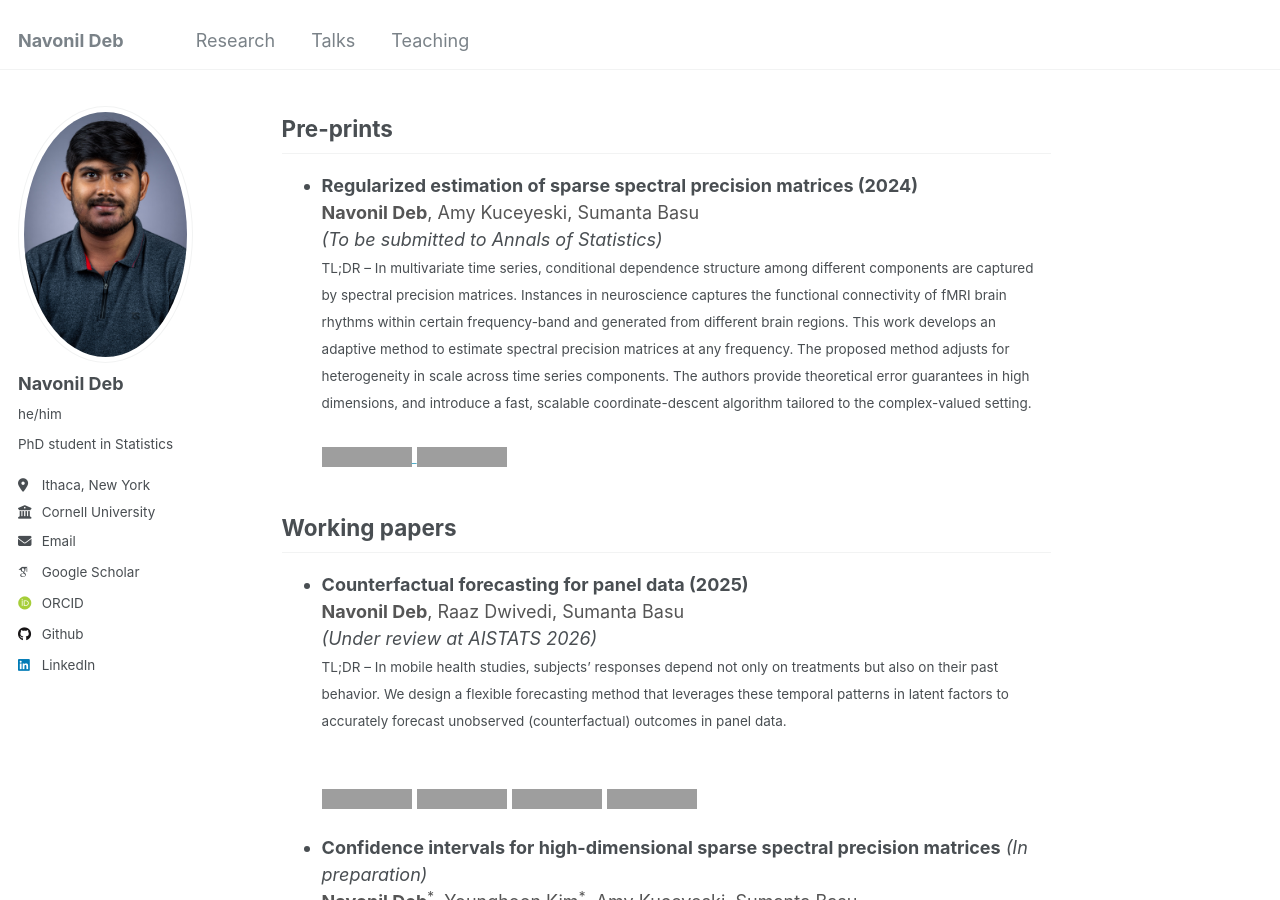
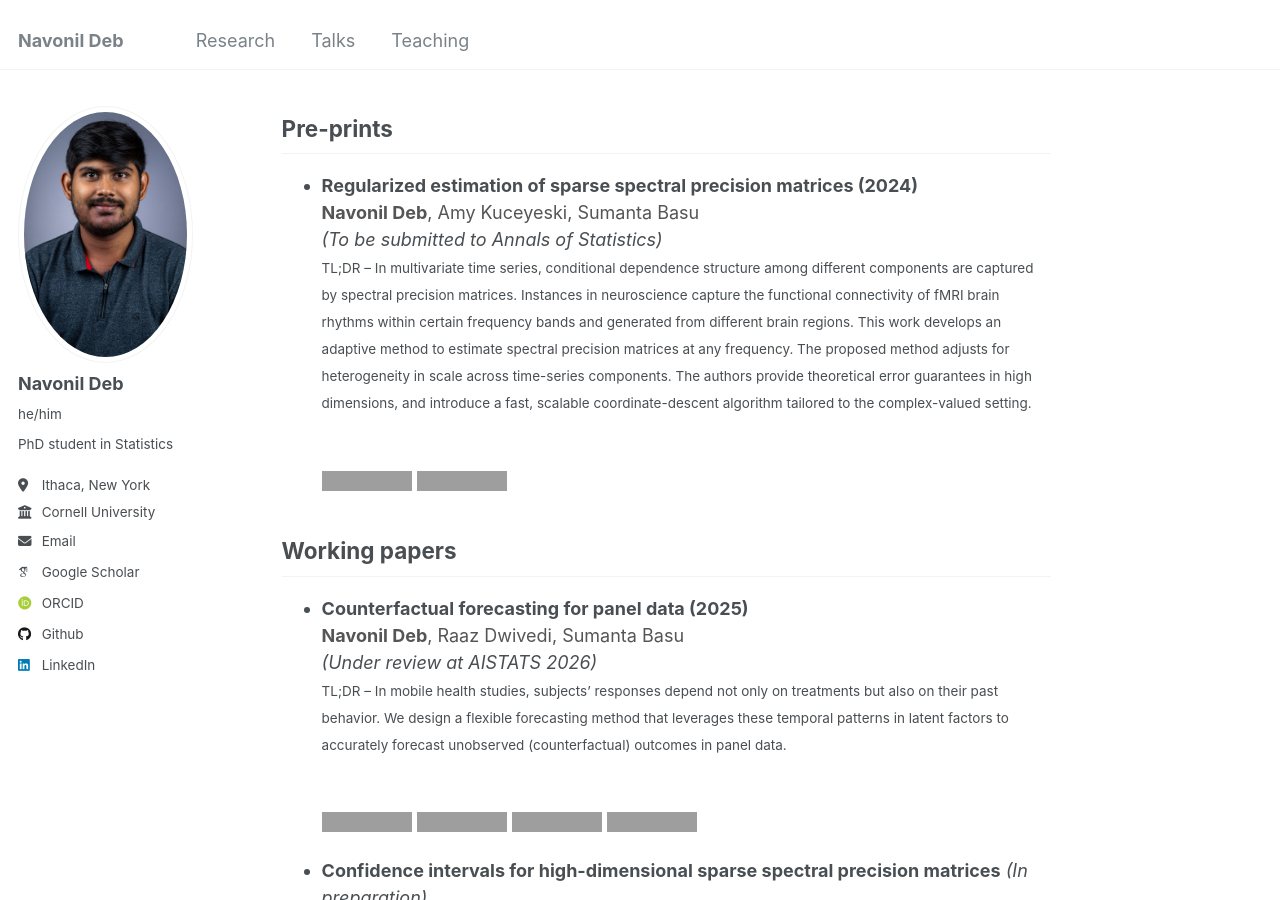
Before and after one commit to navonildeb/navonildeb.github.io, a Jekyll site: the page built from _publications/publications.md, in a window 1280 px wide and 900 px high, scrolled down 370 px, cut to the strip 0-900 px from the top of the window. Built offline with Jekyll 4.4.1, drawn with Linux system fonts in a browser that asks for light colours; some web fonts are replaced; grey boxes are pictures that could not be loaded.

Commit message:
Update publications.md

```diff
--- a/_publications/publications.md
+++ b/_publications/publications.md
@@ -19,14 +19,12 @@ hide_title: false
   <span style="color:#555"> **Navonil Deb**, Amy Kuceyeski, Sumanta Basu</span><br>
   <em>(To be submitted to Annals of Statistics)</em><br>
   <small>
-  TL;DR – In multivariate time series, conditional dependence structure among different components are captured by spectral precision matrices. Instances in neuroscience captures the functional connectivity of fMRI brain rhythms within certain frequency-band and generated from different brain regions. This work develops an adaptive method to estimate spectral precision matrices at any frequency. The proposed method adjusts for heterogeneity in scale across time series components. The authors provide theoretical error guarantees in high dimensions, and introduce a fast, scalable coordinate-descent algorithm tailored to the complex-valued setting.
+  TL;DR – In multivariate time series, conditional dependence structure among different components are captured by spectral precision matrices. Instances in neuroscience capture the functional connectivity of fMRI brain rhythms within certain frequency bands and generated from different brain regions. This work develops an adaptive method to estimate spectral precision matrices at any frequency. The proposed method adjusts for heterogeneity in scale across time-series components. The authors provide theoretical error guarantees in high dimensions, and introduce a fast, scalable coordinate-descent algorithm tailored to the complex-valued setting.
   </small><br><br>
-  <a href="https://doi.org/10.48550/arXiv.2401.11128">
-    <img src="https://img.shields.io/badge/arXiv-2401.11128-b31b1b?logo=arxiv&logoColor=white" alt="arXiv" />
-  </a>
-  <a href="https://github.com/navonildeb/cxreg">
-    <img src="https://img.shields.io/badge/R%20Package-cxreg-276DC3?logo=r&logoColor=white" alt="R Package" />
-  </a>
+
+  <a href="https://doi.org/10.48550/arXiv.2401.11128"><img src="https://img.shields.io/badge/arXiv-b31b1b?logo=arxiv&logoColor=white" alt="arXiv" /></a>
+  <a href="https://github.com/navonildeb/cxreg"><img src="https://img.shields.io/badge/R%20Package-276DC3?logo=r&logoColor=white" alt="R Package" /></a>
+
 
 ## Working papers
 
```
